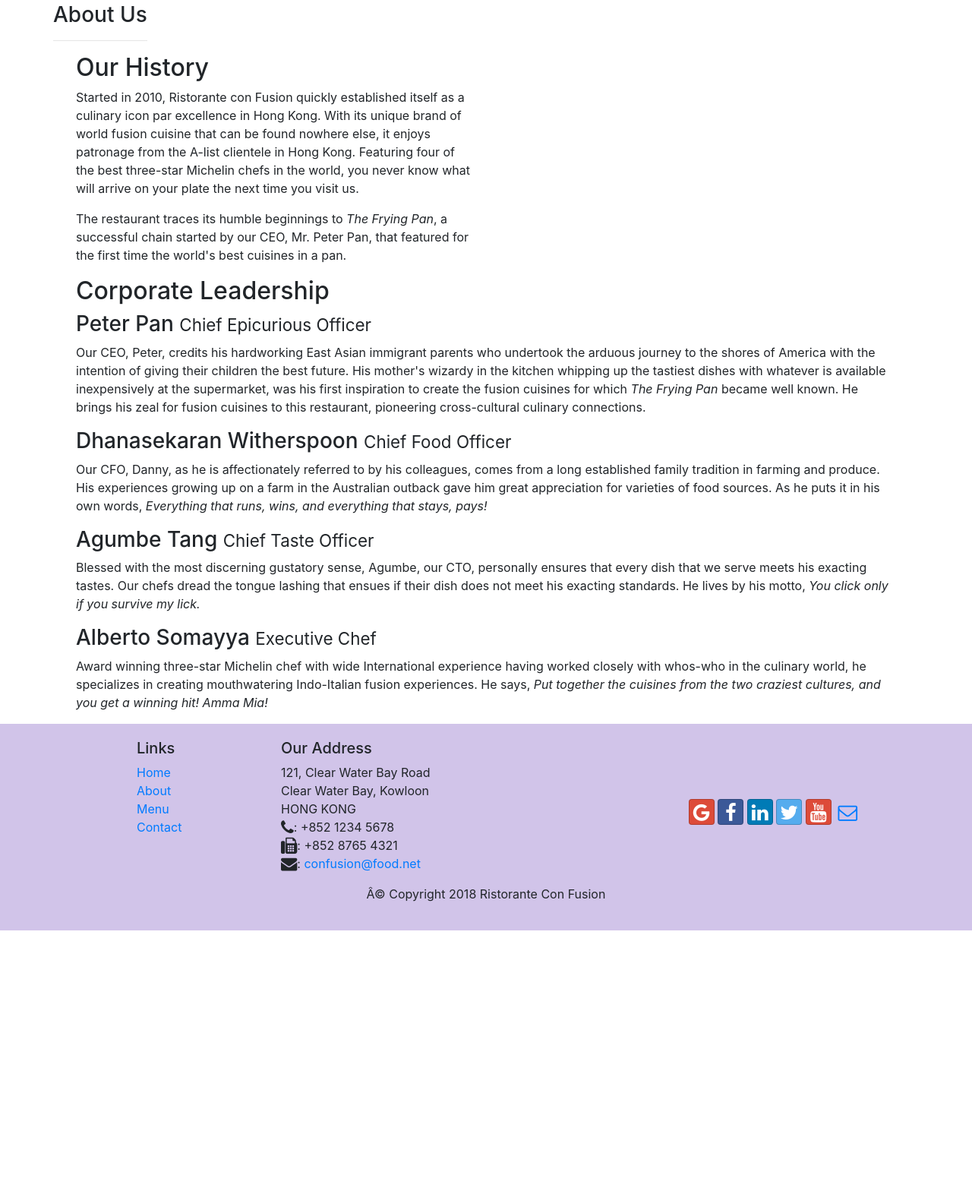
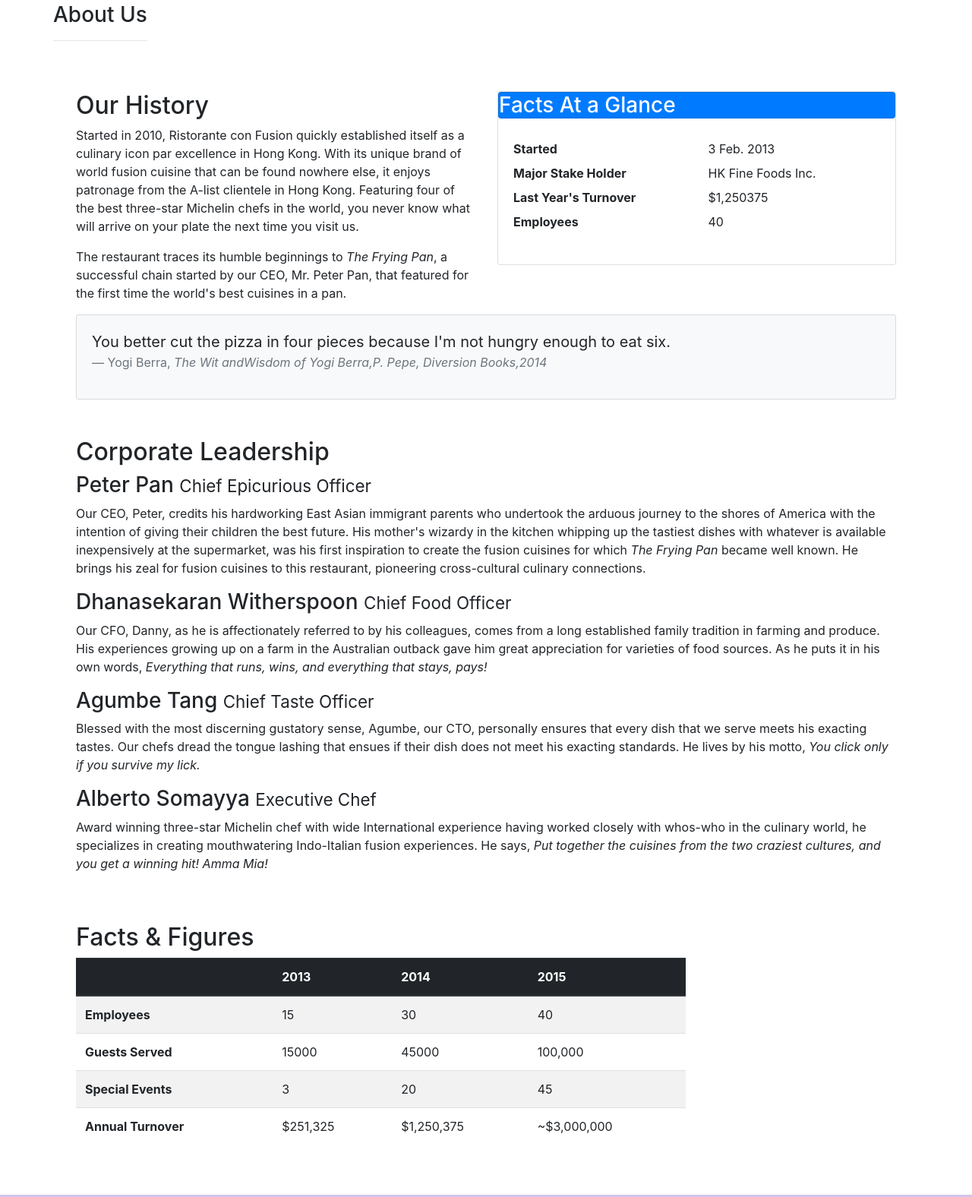
Before and after one commit to mdsams/My_Bootstrap_project, a website: page aboutus.html in a window 1280 px wide. Shown: the part 383-1959 px from the top of the page at 76% size. Before the commit the page ends 1608 px from the top, so only its background shows below. Drawn offline with nearby package versions, Linux system fonts and the light colour scheme.

Commit message:
Tables and Cards

```diff
--- a/aboutus.html
+++ b/aboutus.html
@@ -58,13 +58,40 @@
             </div>
         </div>
 
-        <div class="col-lg-6 col-sm col-md">
-            <div>
+        <div class="row row-content">
+            <div class="col-sm-6">
                 <h2>Our History</h2>
                 <p>Started in 2010, Ristorante con Fusion quickly established itself as a culinary icon par excellence in Hong Kong. With its unique brand of world fusion cuisine that can be found nowhere else, it enjoys patronage from the A-list clientele in Hong Kong.  Featuring four of the best three-star Michelin chefs in the world, you never know what will arrive on your plate the next time you visit us.</p>
                 <p>The restaurant traces its humble beginnings to <em>The Frying Pan</em>, a successful chain started by our CEO, Mr. Peter Pan, that featured for the first time the world's best cuisines in a pan.</p>
             </div>
-            <div>
+
+            <!--Card-->
+
+            <div class="col-sm">
+                <div class="card">
+                    <h3 class="card header bg-primary text-white">Facts At a Glance</h3>
+                    <div class="card-body">
+                        <dl class="row">
+                            <dt class="col-6">Started</dt>
+                            <dd class="col-6">3 Feb. 2013</dd>
+                            <dt class="col-6">Major Stake Holder</dt>
+                            <dd class="col-6">HK Fine Foods Inc.</dd>
+                            <dt class="col-6">Last Year's Turnover</dt>
+                            <dd class="col-6">$1,250375</dd>
+                            <dt class="col-6">Employees</dt>
+                            <dd class="col-6">40</dd>
+                        </dl>
+                    </div>
+                </div>
+            </div>
+            <div class="col-12">
+                <div class="card card-body bg-light">
+                    <blockquote class="blockquote">
+                        <p class="mb-0">You better cut the pizza in four pieces because I'm not hungry enough to eat six.</p>
+                     <footer class="blockquote-footer">Yogi Berra,
+                         <cite title="Source Title">The Wit andWisdom of Yogi Berra,P. Pepe, Diversion Books,2014</cite> </footer>
+                    </blockquote>
+                </div>
             </div>
         </div>
 
@@ -83,6 +110,54 @@
             </div>
        </div>
 
+       <!--tables-->
+
+       <div class="row row-content">
+           <div class="col-12 col-sm-9">
+               <h2>Facts &amp; Figures</h2>
+               <div class="table-responsive">
+                <table class="table table-striped">
+                    <thead class="thead-dark">
+                        <tr>
+                            <th>&nbsp;</th>
+                            <th>2013</th>
+                            <th>2014</th>
+                            <th>2015</th>
+                        </tr>
+                    </thead>
+                    <tbody>
+                        <tr>
+                            <th>Employees</th>
+                            <td>15</td>
+                            <td>30</td>
+                            <td>40</td>
+                        </tr>
+                        <tr>
+                            <th>Guests Served</th>
+                            <td>15000</td>
+                            <td>45000</td>
+                            <td>100,000</td>
+                        </tr>
+                        <tr>
+                            <th>Special Events</th>
+                            <td>3</td>
+                            <td>20</td>
+                            <td>45</td>
+                        </tr>
+                        <tr>
+                            <th>Annual Turnover</th>
+                            <td>$251,325</td>
+                            <td>$1,250,375</td>
+                            <td>~$3,000,000</td>
+                        </tr>
+                    </tbody>
+                </table>
+            </div>
+           </div>
+           <div class="col-12 col-sm-3">
+
+           </div>
+       </div>
     </div>
 
     <footer class="footer">
@@ -97,6 +172,9 @@
                         <li><a href="./contactus.html">Contact</a></li>
                     </ul>
                 </div>
+
+                <!--Font Awesome-->
+
                 <div class="col-7 col-sm-5">
                     <h5>Our Address</h5>
                     <address>
```
Also changed, not shown: contactus.html (+3 -0 lines).
